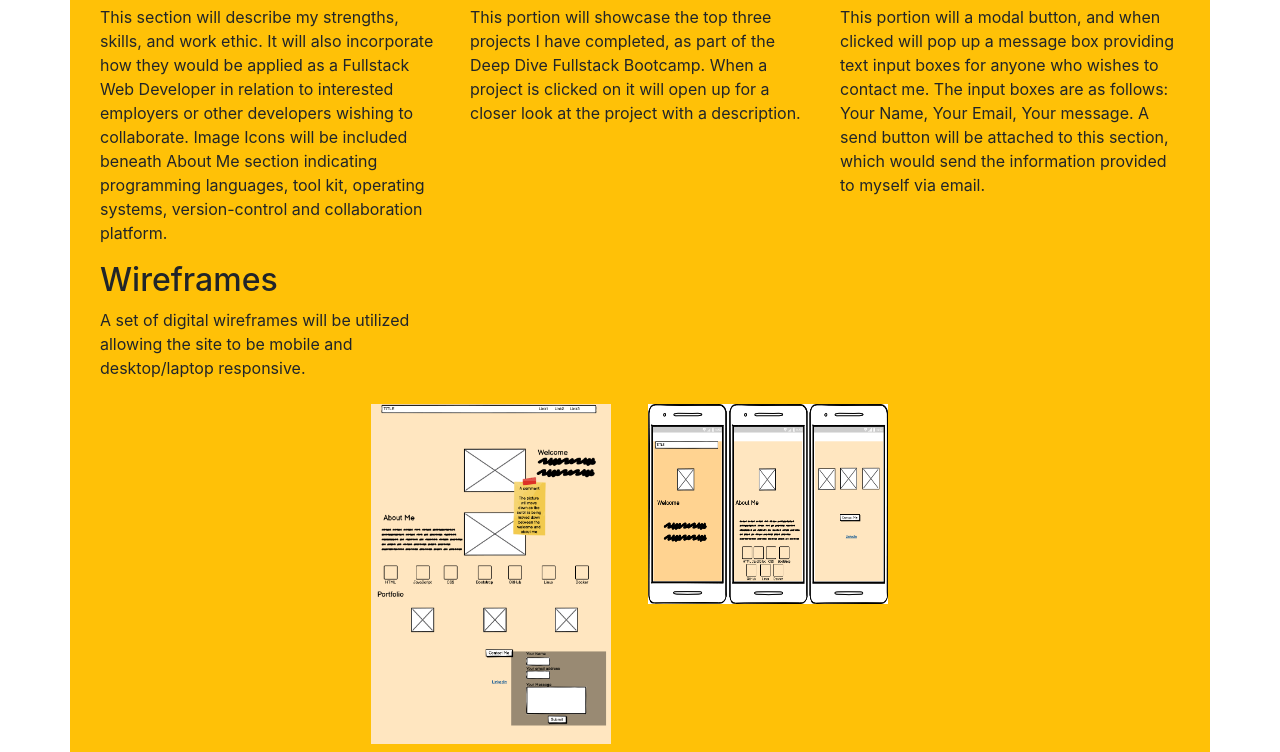
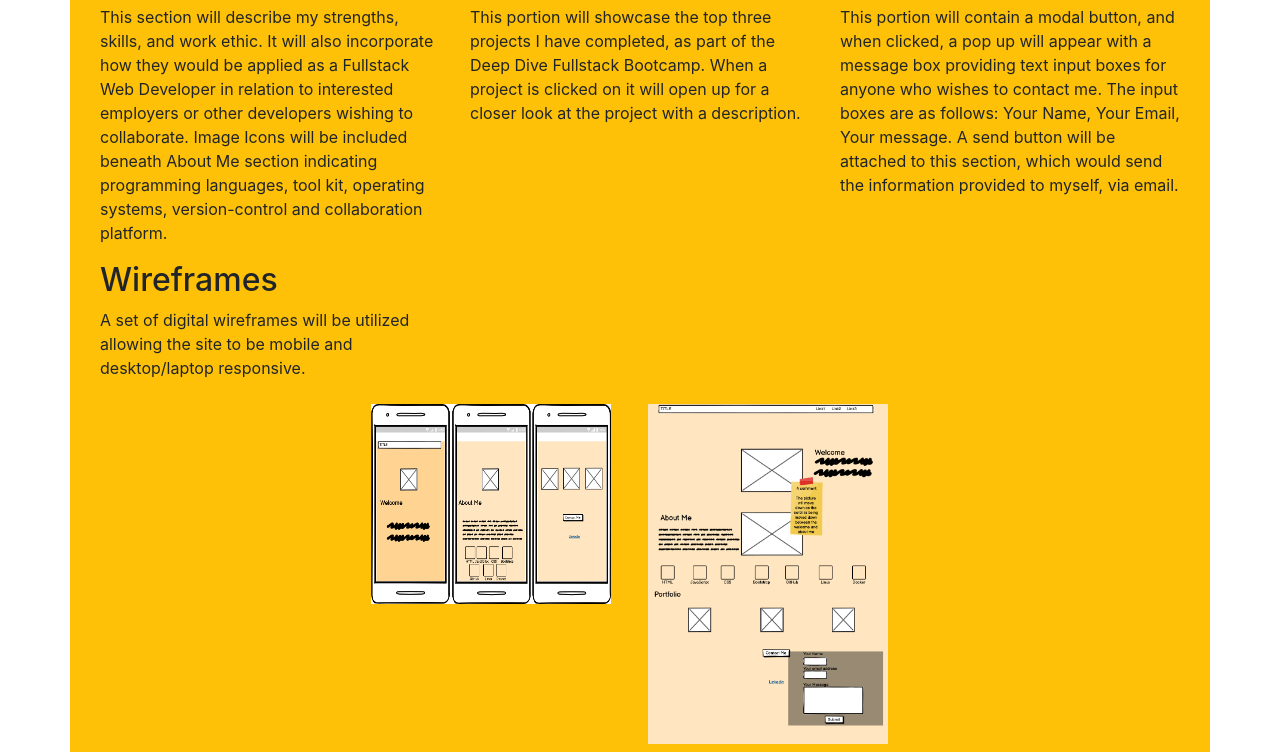
Before and after one commit to dianeaguilar/my-pwp-diane-aguilar, a plain HTML site: page public_html/documentation/milestone-2.html in a window 1280 px wide. Shown: the part 553-1305 px from the top of the page. Drawn offline with nearby package versions, Linux system fonts and the light colour scheme.

Commit message:
updated Milestone 2 wireframe

```diff
--- a/public_html/documentation/milestone-2.html
+++ b/public_html/documentation/milestone-2.html
@@ -78,7 +78,7 @@
 		</div>
 		<div class="col-md-4">
 			<h2>Contact</h2>
-			<p>This portion will a modal button, and when clicked will pop up a message box providing text input boxes for anyone who wishes to contact me. The input boxes are as follows: Your Name, Your Email, Your message.  A send button will be attached to this section, which would send the information provided to myself via email.</p>
+			<p>This portion will contain a modal button, and when clicked, a pop up will appear with a message box providing text input boxes for anyone who wishes to contact me. The input boxes are as follows: Your Name, Your Email, Your message.  A send button will be attached to this section, which would send the information provided to myself, via email.</p>
 		</div>
 	</div>
 </div>
@@ -94,10 +94,10 @@
 	<div class="row">
 		<div class="col-md-3"></div>
 		<div class="col-md-3 p-2">
-			<img src="PWP%20Milestone%202%20Desktop.png" class="desktopwireframe" alt="desktopwf" width="240" height="340">
+			<img src="PWP%20Milestone%202%20Mobile.png" class="desktopwireframe" alt="desktopwf" width="240" height="200">
 		</div>
 		<div class="col-md-3 p-2">
-			<img src="PWP%20Milestone%202%20Mobile.png" class="mobilewireframe" alt="mobilewf" width="240" height="200">
+			<img src="PWP%20Milestone%202%20Desktop.png" class="mobilewireframe" alt="mobilewf" width="240" height="340">
 		</div>
 		<div class="col-md-3"></div>
 	</div>
```
